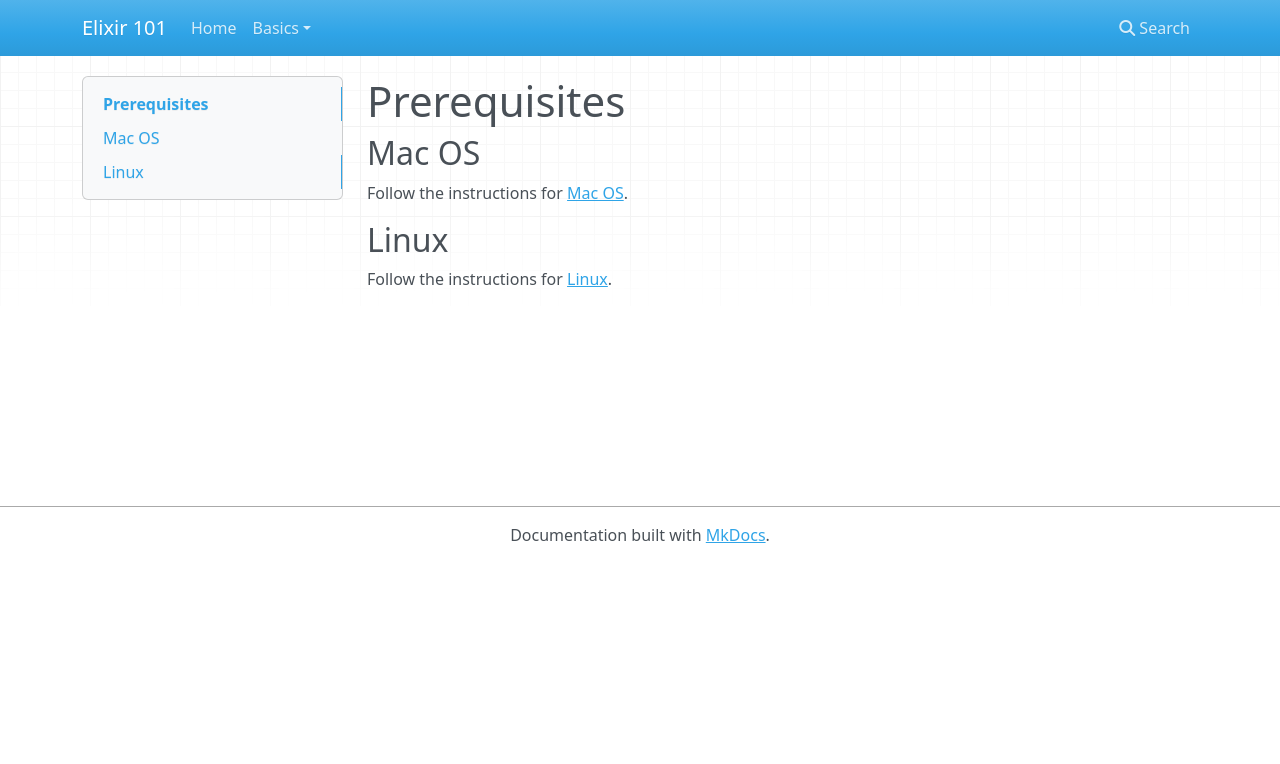
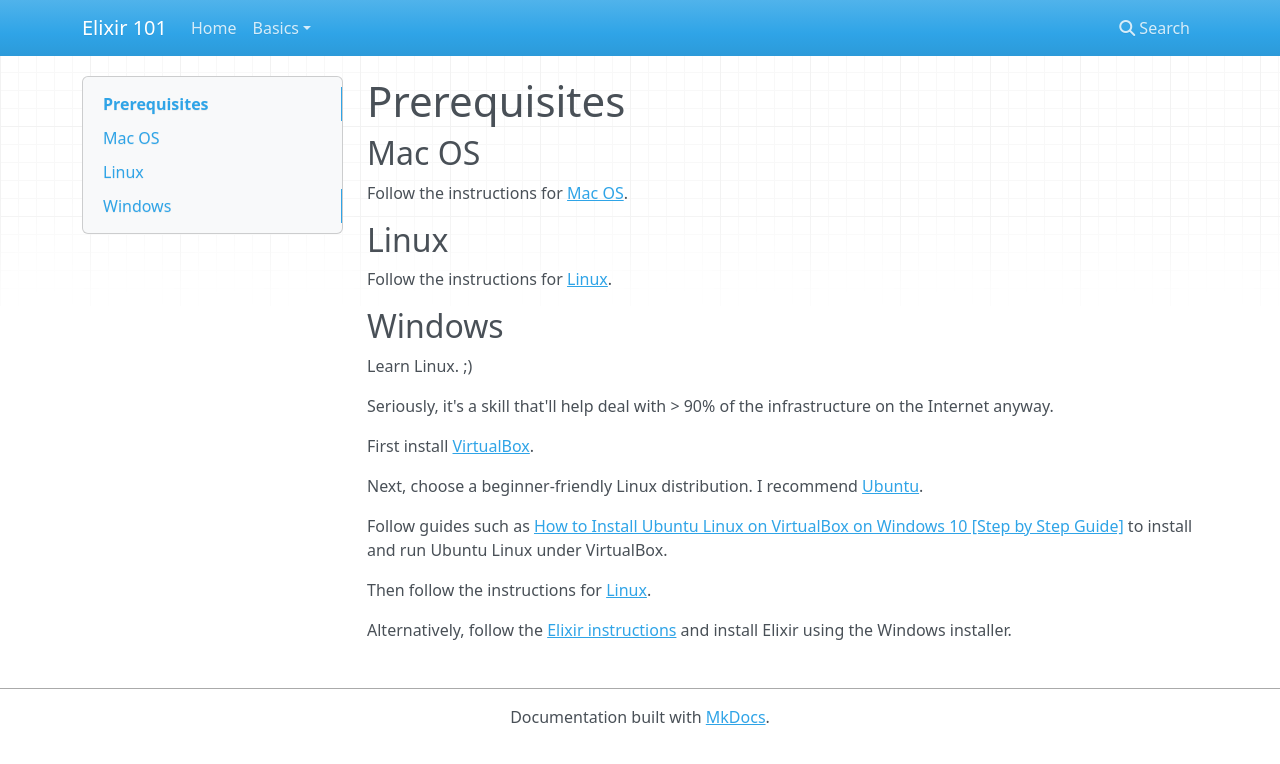
Before and after one commit to aisrael/elixir-101, an MkDocs documentation site: the page built from docs/0-prerequisites/prerequisites.md, in a window 1280 px wide. Shown: the top 764 px of the page. Built offline with MkDocs 1.6.1, drawn with Linux system fonts in a browser that asks for light colours; nearby versions of some CDN libraries.

Commit message:
Added section on Windows

```diff
--- a/docs/0-prerequisites/prerequisites.md
+++ b/docs/0-prerequisites/prerequisites.md
@@ -8,3 +8,19 @@
 ## Linux
 
 Follow the instructions for [Linux](linux.md).
+
+## Windows
+
+Learn Linux. ;)
+
+Seriously, it's a skill that'll help deal with > 90% of the infrastructure on the Internet anyway.
+
+First install [VirtualBox](https://www.virtualbox.org/).
+
+Next, choose a beginner-friendly Linux distribution. I recommend [Ubuntu](https://ubuntu.com/download).
+
+Follow guides such as [How to Install Ubuntu Linux on VirtualBox on Windows 10 [Step by Step Guide]](https://itsfoss.com/install-linux-in-virtualbox/) to install and run Ubuntu Linux under VirtualBox.
+
+Then follow the instructions for [Linux](linux.md).
+
+Alternatively, follow the [Elixir instructions](https://elixir-lang.org/install.html#windows) and install Elixir using the Windows installer.
```
